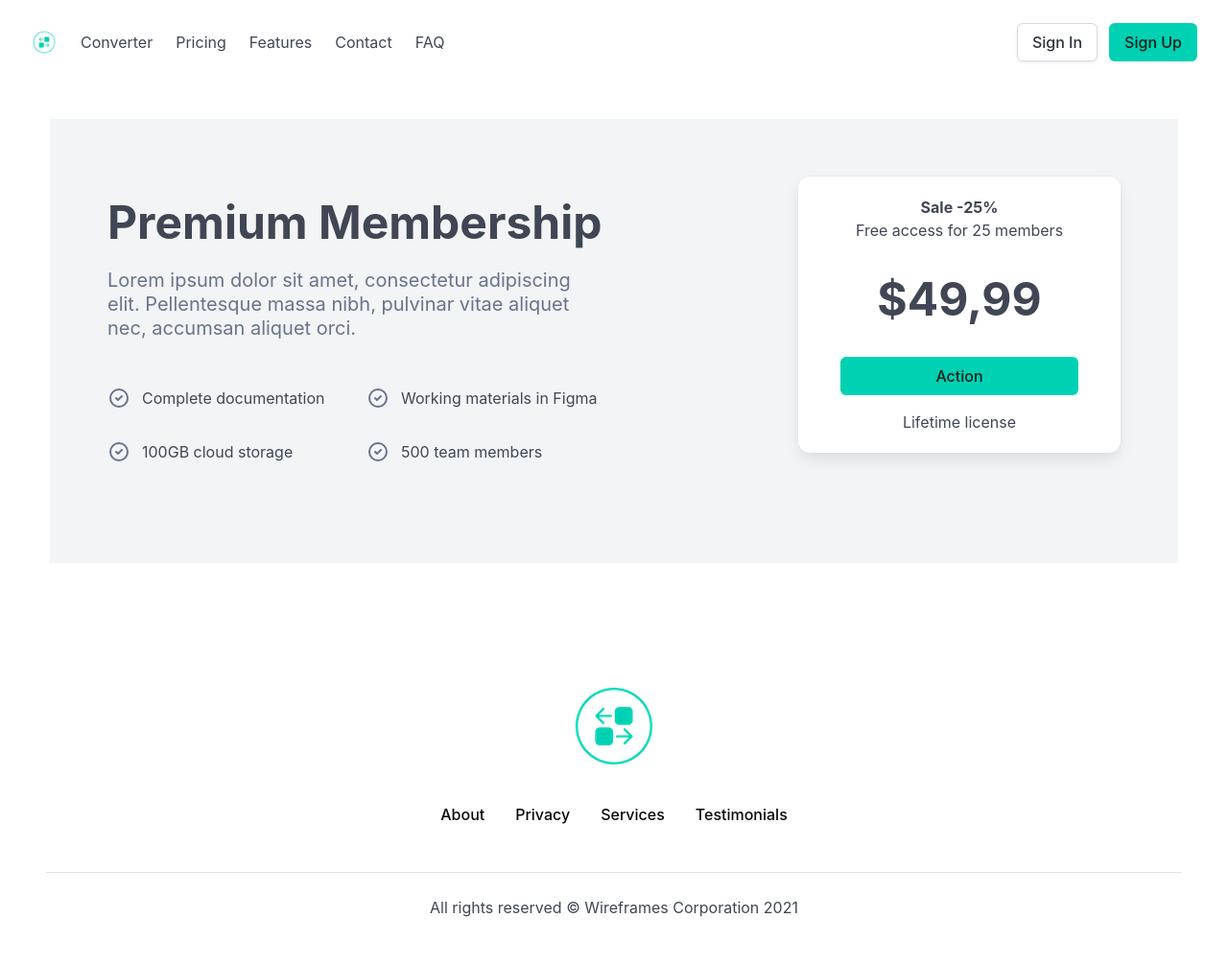
After one commit to wuaschtikus/sales, a Django app: page /convert/pro/ in a window 1280 px wide. The commit adds this page. Shown: the whole page at 96% size. Run offline with Django 3.2, Linux system fonts and the light colour scheme; some libraries are stand-ins or nearby versions.

Commit message:
added enrollment controller

```diff
--- a/msgconv/urls.py
+++ b/msgconv/urls.py
@@ -15,7 +15,10 @@ urlpatterns = [
     path('converter/delete-files/<str:id>', DeleteFiles.as_view(), name='delete_files'),
     path('about/', TemplateView.as_view(template_name='base/about.html'), name='about'),
     path('privacy/', TemplateView.as_view(template_name='base/privacy.html'), name='privacy'),
-    path('subscription/', TemplateView.as_view(template_name='msgconv/subscription.html'), name='subscription'),
     path('contact/', ContactView.as_view(template_name='base/contact.html'), name='contact'),
     path('faq/', TemplateView.as_view(template_name='base/faq.html'), name='faq'),
+    path('subscription/', TemplateView.as_view(template_name='msgconv/subscription.html'), name='subscription'),
+    path('starter/', TemplateView.as_view(template_name='base/enroll.html'), name='enroll-starter'),
+    path('pro/', TemplateView.as_view(template_name='base/enroll.html'), name='enroll-pro'),
+    path('premium/', TemplateView.as_view(template_name='base/enroll.html'), name='enroll-premium'),
 ]
--- /dev/null
+++ b/templates/base/enroll.html
@@ -0,0 +1,12 @@
+{% extends '../base/base.html' %}
+{% load static %}
+{% block title %}MSG Converter - Privacy{% endblock %}
+{% block content %}
+{% include '../base/snippets/navbar.html' %}
+{% include '../base/snippets/enroll_starter.html' %}
+
+{% endblock %}
+
+{% block footer %}
+        {% include 'base/snippets/footer.html' %}
+{% endblock %}
--- /dev/null
+++ b/templates/base/snippets/enroll_starter.html
@@ -0,0 +1,51 @@
+<section class="section">
+  <div class="container removed">
+    <div class="mb-5 p-6 columns is-multiline has-background-light">
+      <div class="column is-6-desktop pt-5">
+        <div class="mb-6">
+          <h2 class="mb-3 is-size-1 is-size-3-mobile has-text-weight-bold">Premium Membership</h2>
+          <p class="subtitle has-text-grey">Lorem ipsum dolor sit amet, consectetur adipiscing elit. Pellentesque massa nibh, pulvinar vitae aliquet nec, accumsan aliquet orci.</p>
+        </div>
+        <div>
+          <ul class="mb-5 pl-0 columns is-multiline">
+            <li class="column is-12 is-6-desktop mb-2 is-flex is-align-items-center">
+              <svg class="has-text-grey mr-3" xmlns="http://www.w3.org/2000/svg" fill="none" viewbox="0 0 24 24" stroke="currentColor" style="width: 24px;height: 24px">
+                <path stroke-linecap="round" stroke-linejoin="round" stroke-width="2" d="M9 12l2 2 4-4m6 2a9 9 0 11-18 0 9 9 0 0118 0z"></path>
+              </svg>
+              <p class="mb-0">Complete documentation</p>
+            </li>
+            <li class="column is-12 is-6-desktop mb-2 is-flex is-align-items-center">
+              <svg class="has-text-grey mr-3" xmlns="http://www.w3.org/2000/svg" fill="none" viewbox="0 0 24 24" stroke="currentColor" style="width: 24px;height: 24px">
+                <path stroke-linecap="round" stroke-linejoin="round" stroke-width="2" d="M9 12l2 2 4-4m6 2a9 9 0 11-18 0 9 9 0 0118 0z"></path>
+              </svg>
+              <p class="mb-0">Working materials in Figma</p>
+            </li>
+            <li class="column is-12 is-6-desktop mb-2 is-flex is-align-items-center">
+              <svg class="has-text-grey mr-3" xmlns="http://www.w3.org/2000/svg" fill="none" viewbox="0 0 24 24" stroke="currentColor" style="width: 24px;height: 24px">
+                <path stroke-linecap="round" stroke-linejoin="round" stroke-width="2" d="M9 12l2 2 4-4m6 2a9 9 0 11-18 0 9 9 0 0118 0z"></path>
+              </svg>
+              <p class="mb-0">100GB cloud storage</p>
+            </li>
+            <li class="column is-12 is-6-desktop mb-2 is-flex is-align-items-center">
+              <svg class="has-text-grey mr-3" xmlns="http://www.w3.org/2000/svg" fill="none" viewbox="0 0 24 24" stroke="currentColor" style="width: 24px;height: 24px">
+                <path stroke-linecap="round" stroke-linejoin="round" stroke-width="2" d="M9 12l2 2 4-4m6 2a9 9 0 11-18 0 9 9 0 0118 0z"></path>
+              </svg>
+              <p class="mb-0">500 team members</p>
+            </li>
+          </ul>
+        </div>
+      </div>
+      <div class="column is-4-desktop ml-auto">
+        <div class="box has-background-white has-text-centered">
+          <h4 class="has-text-weight-bold">Sale -25%</h4>
+          <p class="has-text-grey-dark mb-5">Free access for 25 members</p>
+          <div class="mx-auto mb-4 px-5">
+            <span class="is-size-1 is-size-3-mobile has-text-weight-bold">$49,99</span>
+            <a class="button is-primary mt-5 is-fullwidth" href="#">Action</a>
+          </div>
+          <p class="has-text-grey-dark">Lifetime license</p>
+        </div>
+      </div>
+    </div>
+  </div>
+</section>
--- a/users/urls.py
+++ b/users/urls.py
@@ -20,8 +20,6 @@ from django.conf import settings
 from django.conf.urls.static import static
 from django.views.generic.base import TemplateView
 
-from .views import ProfileView
-
 urlpatterns = [
     path('profile/', TemplateView.as_view(template_name='account/profile.html'), name='user-profile'),
     # path('accounts/email', ProfileView.as_view(template_name='account/profile.html'), name='user-profile')
--- /dev/null
+++ b/users/views/__init__.py
@@ -0,0 +1,5 @@
+from users.views.enroll import Enroll
+
+__all__ = [
+    'Enroll'
+]
```
Also changed, not shown: templates/base/snippets/enroll_premium.html (added, +51 -0 lines), templates/base/snippets/enroll_pro.html (added, +58 -0 lines), templates/msgconv/subscription.html (+6 -6 lines), users/views/enroll.py (added, +13 -0 lines), db.sqlite3.
